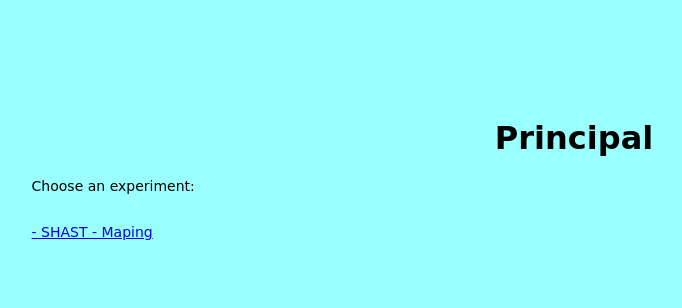
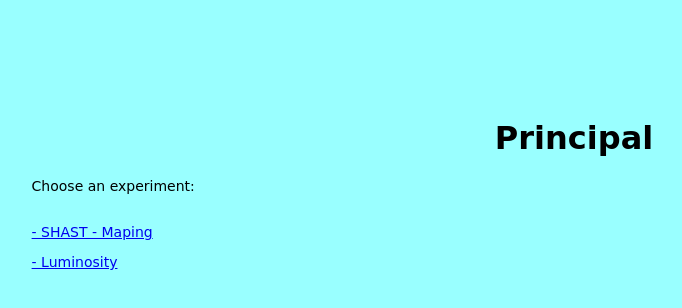
Before and after one commit to georgerappel/WebServer-Node-OSC, a plain HTML site: page public/index.html in a window 1280 px wide. Shown: the whole page, without its empty margins (66-748 px from the left). Drawn offline with nearby package versions, Linux system fonts and the light colour scheme.

```diff
--- a/public/index.html
+++ b/public/index.html
@@ -16,5 +16,6 @@
 		<h1>Principal</h1>
 		<p>Choose an experiment:<br><br></p>
 			<p><a href="/shast">- SHAST - Maping</a></p>
+			<p><a href="/luminosidade">- Luminosity</a></p>
 		</body>
 		</html>
```
